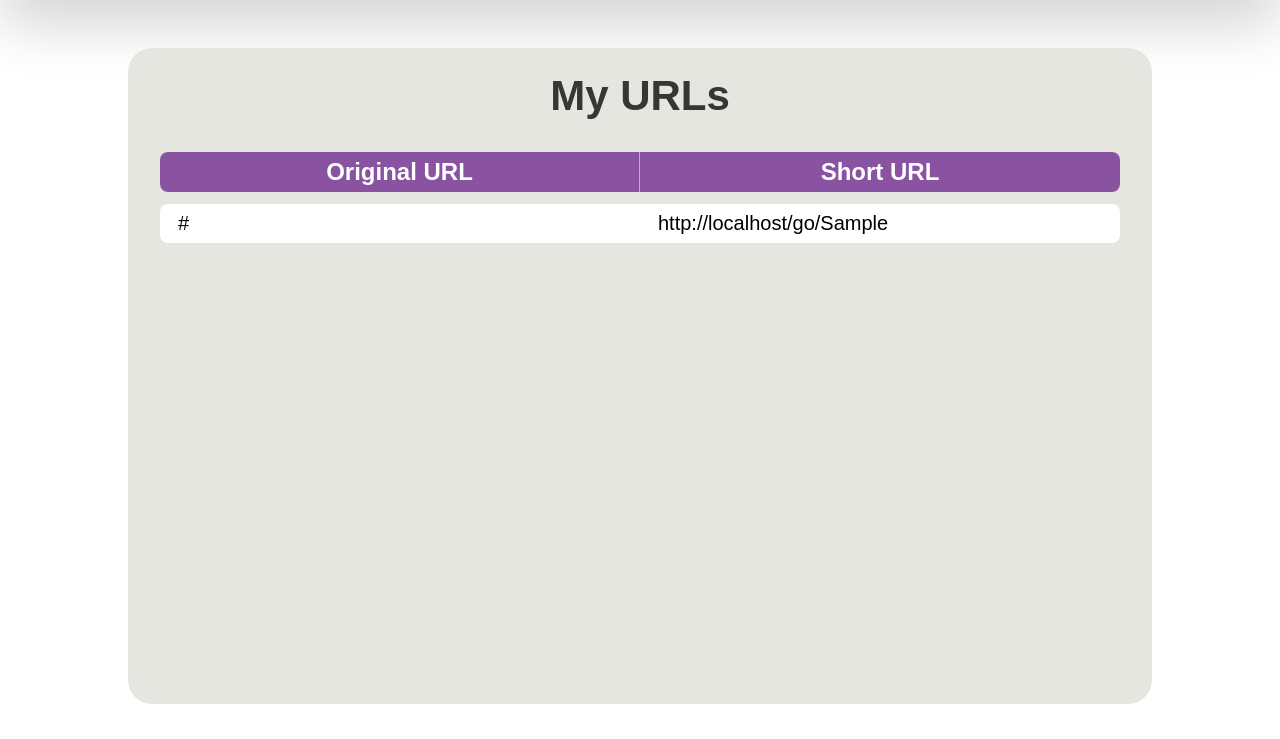
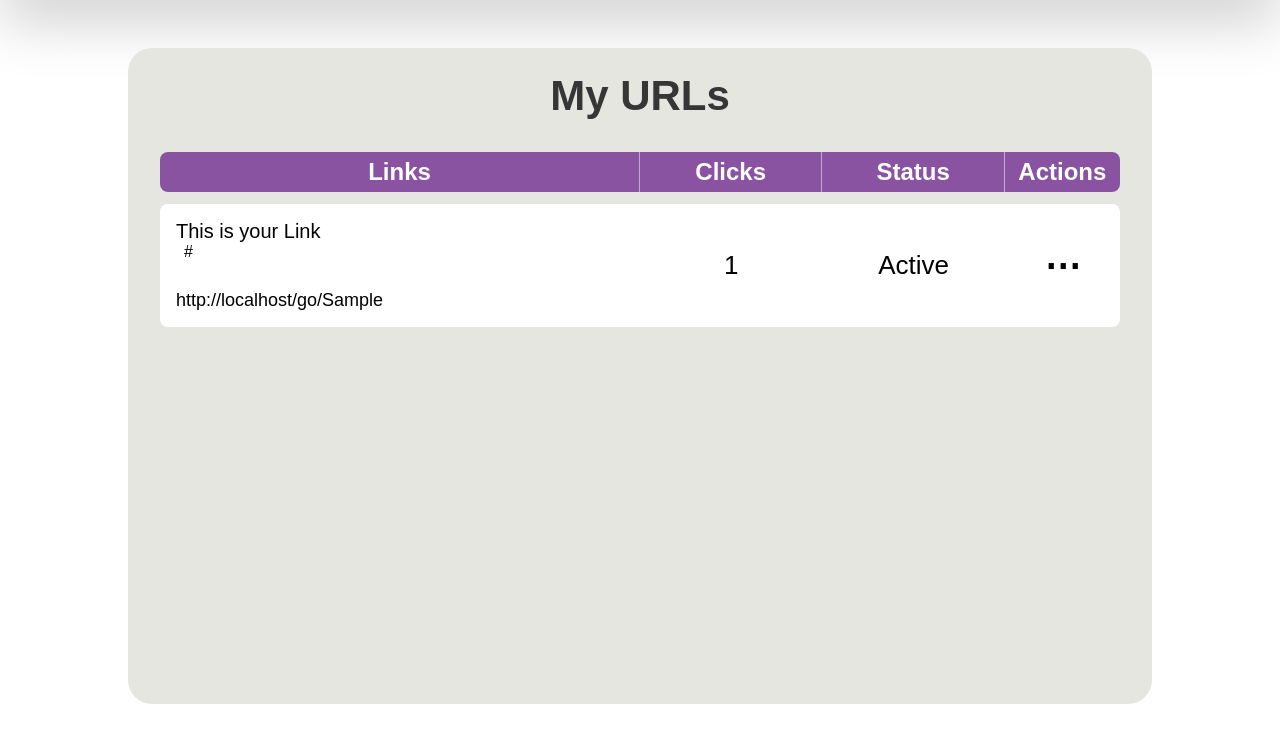
Before and after one commit to abdullahghazi-swe/URL-Shortener, a Django app: page /stats/dashboard/ in a window 1280 px wide. Shown: the part 61-800 px from the top of the page. Run offline with Django 5.2, Linux system fonts and the light colour scheme; a user stored in the database is signed in; tables that the repository leaves empty hold one stand-in row (values such as "Sample post").

Commit message:
Recreated dashboard

```diff
--- a/analytics/static/analytics/css/style.css
+++ b/analytics/static/analytics/css/style.css
@@ -28,7 +28,6 @@
 .table-head {
     width: 100%;
     display: flex;
-    justify-content: space-around;
     background-color: rgb(137, 83, 161);
     color: white;
     border-radius: 8px;
@@ -37,30 +36,73 @@
 .column {
     font-size: 24px;
     padding: 6px 0;
-    width: 50%;
     font-weight: 600;
     text-align: center;
 }
 
+.col-border {
+    border-right: 1px solid rgba(255, 255, 255, 0.5);
+}
+
 .col-1 {
-    border-right: 1px solid rgba(255, 255, 255, 0.5);
+    width: 50%;
+}
+.col-2,
+.col-3 {
+    width: 19%;
+}
+
+.col-4 {
+    width: 12%;
 }
 
 .list-item {
     display: flex;
+    align-items: center;
+    justify-content: space-between;
     width: 100%;
     background-color: white;
     border-radius: 8px;
     font-size: 20px;
     font-weight: 400;
+    color: black;
 }
 
-.cell {
+.left-box {
+    padding: 16px;
+    width: 50%;
+}
+
+.clicks,
+.status {
+    width: 19%;
+    text-align: center;
+    font-size: 26px;
+}
+
+.actions {
+    width: 12%;
+    text-align: center;
+    cursor: pointer;
+    font-size: 36px;
+    font-weight: 800;
+}
+
+.og-url {
+    padding-left: 8px;
     display: inline-block;
     overflow: hidden;
     text-overflow: ellipsis;
     white-space: nowrap;
-    padding: 8px 18px;
-    padding-right: 24px;
     width: 50%;
+    font-size: 16px;
 }
+
+.short-url {
+    margin-top: 24px;
+    font-size: 18px;
+}
+
+.title {
+    font-size: 20px;
+}
--- a/analytics/templates/analytics/dashboard.html
+++ b/analytics/templates/analytics/dashboard.html
@@ -13,15 +13,25 @@
     <h2 class="heading">My URLs</h2>
     <div class="url-list">
         <div class="table-head">
-            <div class="column col-1">Original URL</div>
-            <div class="column col-2">Short URL</div>
+            <div class="column col-1 col-border">Links</div>
+            <div class="column col-2 col-border">Clicks</div>
+            <div class="column col-3 col-border">Status</div>
+            <div class="column col-4">Actions</div>
         </div>
         {% if urls %}
             {% for url in urls %}
-                <div class="list-item">
-                    <div class="cell">{{ url.input_url }}</div>
-                    <div class="cell">{{ host }}/go/{{ url.shorten }}</div>
-                </div>
+                <a href="{% url 'link_details' url.id %}" class="list-item">
+                    <div class="left-box">
+                        <div class="title">This is your Link</div>
+                        <div class="og-url">{{ url.input_url }}</div>
+                        <div class="short-url">{{ host }}/go/{{ url.shorten }}</div>
+                    </div>
+                    <div class="clicks">
+                        {{ url.clicks }}
+                    </div>
+                    <div class="status">Active</div>
+                    <div class="actions">⋯</div>
+                </a>
             {% endfor %}
         {% endif %}
     </div>
--- a/analytics/urls.py
+++ b/analytics/urls.py
@@ -2,5 +2,6 @@ from django.urls import path
 from . import views
 
 urlpatterns = [
-    path('dashboard/', views.dashboard, name='dashboard')
+    path('dashboard/', views.dashboard, name='dashboard'),
+    path('details/<int:url_id>/', views.link_details, name='link_details')
 ]
--- a/analytics/views.py
+++ b/analytics/views.py
@@ -1,4 +1,5 @@
 from django.shortcuts import render
+from django.db.models import Count
 from django.contrib.auth.decorators import login_required
 from main.models import UrlList
 
@@ -7,5 +8,11 @@ from main.models import UrlList
 def dashboard(request):
     host = request.build_absolute_uri("/").rstrip("/")
 
-    my_urls = request.user.urls.all()
+    my_urls = request.user.urls.annotate(clicks=Count('visits'))
     return render(request, 'analytics/dashboard.html', {'urls': my_urls, 'host': host})
+
+@login_required
+def link_details(request, url_id):
+
+    link = UrlList.objects.get(id=url_id)
+    return render(request, 'analytics/details.html', {'link': link})
```
Also changed, not shown: analytics/templates/analytics/details.html (added, +14 -0 lines).
